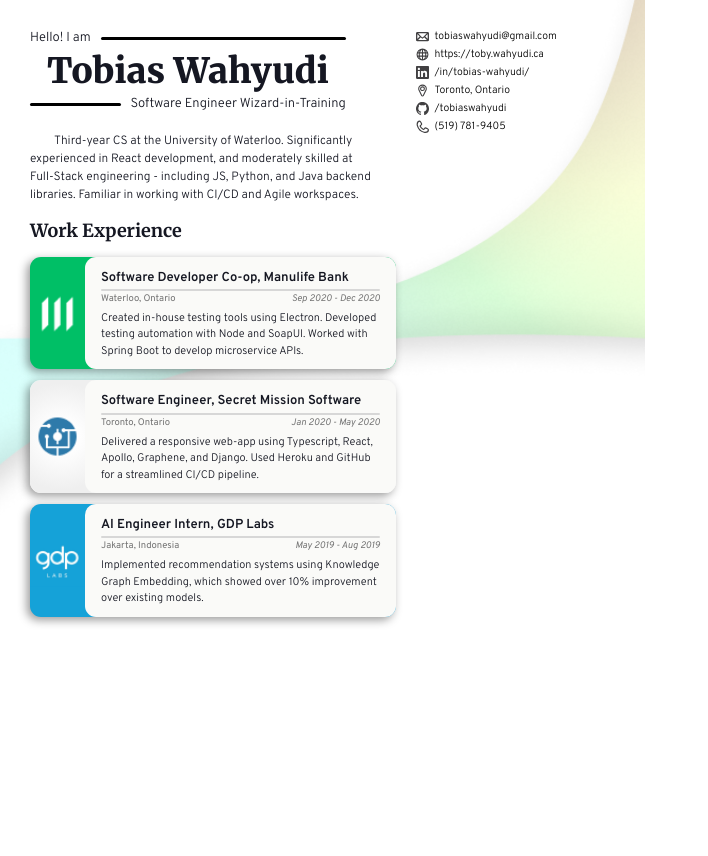
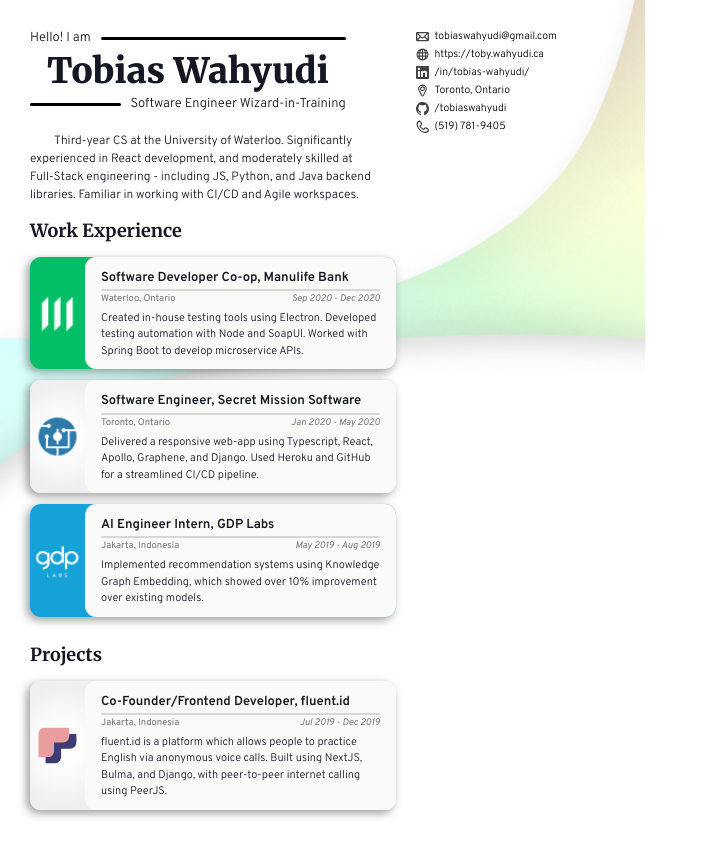
Before and after one commit to tobiaswahyudi/resume, a React (Create React App) app: page / in a window 1280 px wide. Shown: the top 856 px of the page, without its empty margins (0-708 px from the left). Built offline with nearby package versions, Linux system fonts and the light colour scheme.

Commit message:
Separate work content, introduce projects section

```diff
--- a/src/Work.tsx
+++ b/src/Work.tsx
@@ -1,11 +1,9 @@
 import React from 'react';
 import './Work.css';
 
-import Manulife from './res/img/manulife.png';
-import SMS from './res/img/sms.png';
-import GDP from './res/img/gdp.png';
+import WorkExperience, { ProjectContent } from './WorkContent';
 
-interface WorkCardProps {
+export interface WorkCardProps {
   imgSrc: string,
   backgroundColor?: string,
   title: string,
@@ -37,37 +35,13 @@ export const WorkCard: React.FC<WorkCardProps> = ({ imgSrc, backgroundColor, tit
   )
 }
 
-const WorkExperience: WorkCardProps[] = [
-  {
-    imgSrc: Manulife,
-    title: "Software Developer Co-op, Manulife Bank",
-    location: "Waterloo, Ontario",
-    date: "Sep 2020 - Dec 2020",
-    description: "Created in-house testing tools using Electron. Developed testing automation with Node and SoapUI. Worked with Spring Boot to develop microservice APIs.",
-    backgroundColor: "#00BF66"
-  },
-  {
-    imgSrc: SMS,
-    title: "Software Engineer, Secret Mission Software",
-    location: "Toronto, Ontario",
-    date: "Jan 2020 - May 2020",
-    description: "Delivered a responsive web-app using Typescript, React, Apollo, Graphene, and Django. Used Heroku and GitHub for a streamlined CI/CD pipeline."
-  },
-  {
-    imgSrc: GDP,
-    title: "AI Engineer Intern, GDP Labs",
-    location: "Jakarta, Indonesia",
-    date: "May 2019 - Aug 2019",
-    description: "Implemented recommendation systems using Knowledge Graph Embedding, which showed over 10% improvement over existing models.",
-    backgroundColor: "#15A2D8"
-  }
-]
-
 export const Work: React.FC = () => {
   return (
     <div id="work-experience">
       <h2>Work Experience</h2>
       {WorkExperience.map(exp => <WorkCard {...exp} />)}
+      <h2>Projects</h2>
+      {ProjectContent.map(exp => <WorkCard {...exp} />)}
     </div>
   )
 }
--- /dev/null
+++ b/src/WorkContent.ts
@@ -0,0 +1,45 @@
+import { WorkCardProps } from './Work';
+
+import Manulife from './res/img/manulife.png';
+import SMS from './res/img/sms.png';
+import GDP from './res/img/gdp.png';
+import Fluent from './res/img/fluent.svg';
+
+
+const WorkExperience: WorkCardProps[] = [
+  {
+    imgSrc: Manulife,
+    title: "Software Developer Co-op, Manulife Bank",
+    location: "Waterloo, Ontario",
+    date: "Sep 2020 - Dec 2020",
+    description: "Created in-house testing tools using Electron. Developed testing automation with Node and SoapUI. Worked with Spring Boot to develop microservice APIs.",
+    backgroundColor: "#00BF66",
+  },
+  {
+    imgSrc: SMS,
+    title: "Software Engineer, Secret Mission Software",
+    location: "Toronto, Ontario",
+    date: "Jan 2020 - May 2020",
+    description: "Delivered a responsive web-app using Typescript, React, Apollo, Graphene, and Django. Used Heroku and GitHub for a streamlined CI/CD pipeline.",
+  },
+  {
+    imgSrc: GDP,
+    title: "AI Engineer Intern, GDP Labs",
+    location: "Jakarta, Indonesia",
+    date: "May 2019 - Aug 2019",
+    description: "Implemented recommendation systems using Knowledge Graph Embedding, which showed over 10% improvement over existing models.",
+    backgroundColor: "#15A2D8",
+  }
+]
+
+export const ProjectContent: WorkCardProps[] = [
+  {
+    imgSrc: Fluent,
+    title: "Co-Founder/Frontend Developer, fluent.id",
+    location: "Jakarta, Indonesia",
+    date: "Jul 2019 - Dec 2019",
+    description: "fluent.id is a platform which allows people to practice English via anonymous voice calls. Built using NextJS, Bulma, and Django, with peer-to-peer internet calling using PeerJS."
+  }
+]
+
+export default WorkExperience;
```
